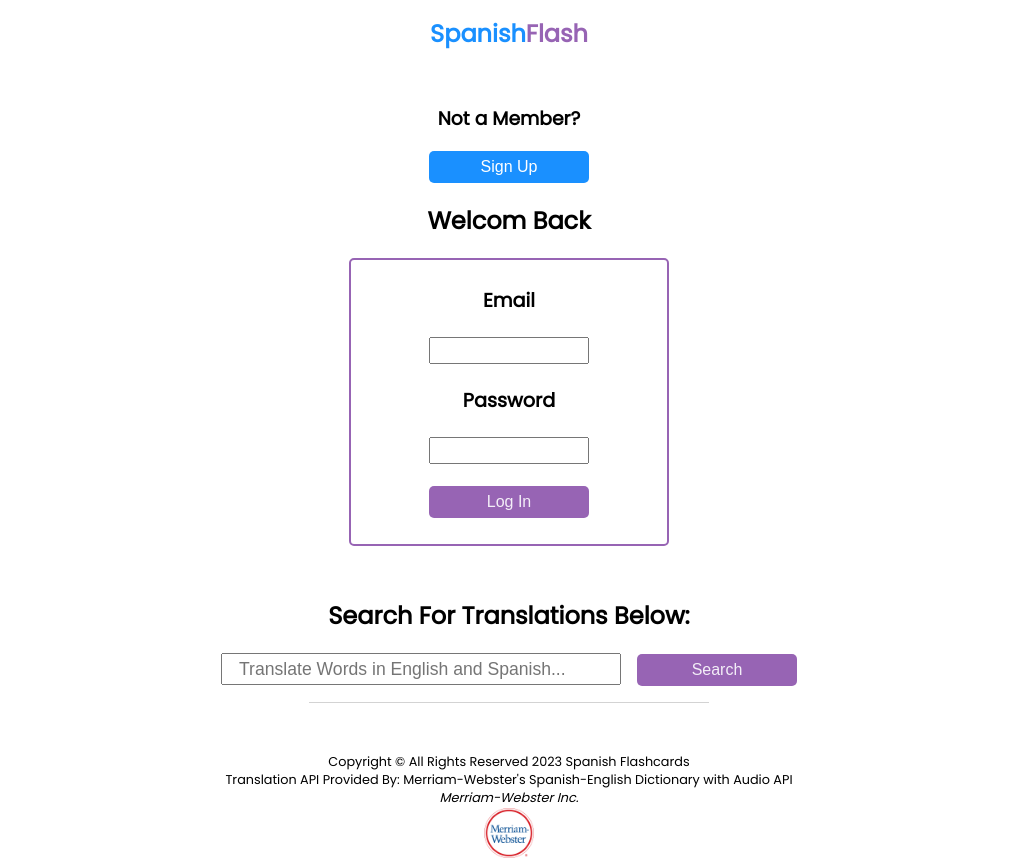
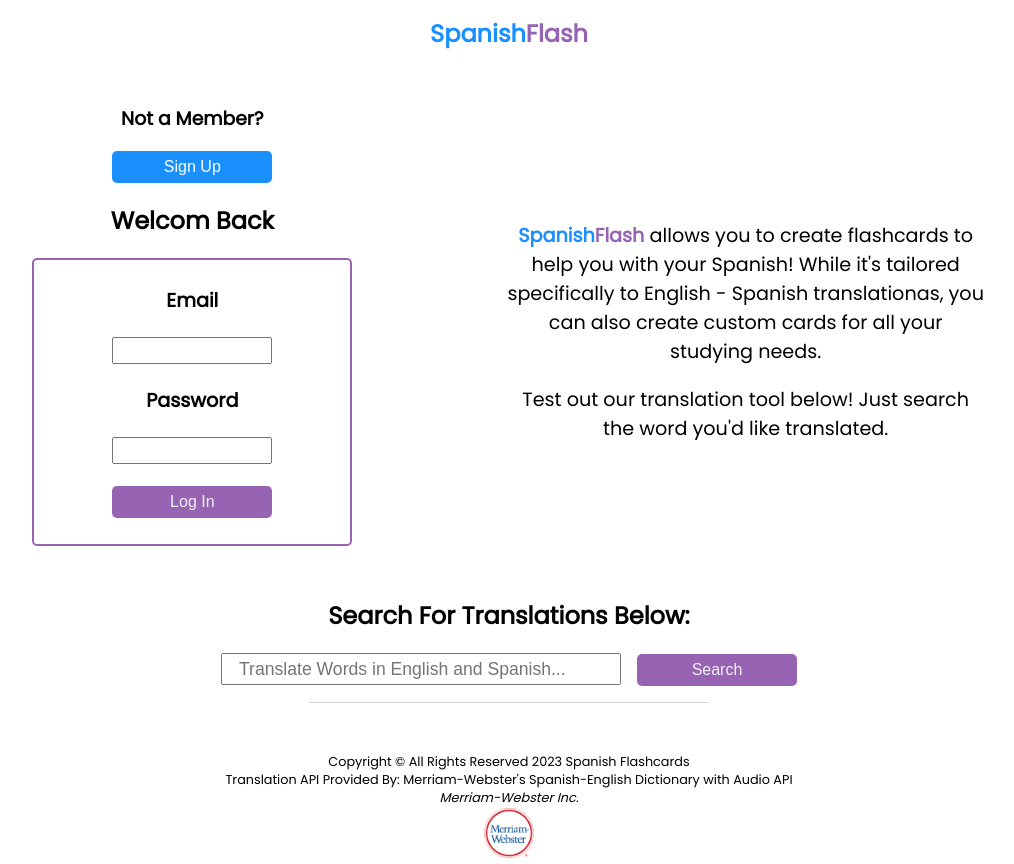
Before and after one commit to al-brooks/spanish-flashcards-client, a React (Create React App) app: page /flashcards/decks/1/cards/1/delete in a window 1280 px wide. Shown: the whole page, without its empty margins (131-1145 px from the left). Built offline with nearby package versions, Linux system fonts and the light colour scheme.

Commit message:
styles landing

```diff
--- a/src/pages/AuthPage/AuthPage.css
+++ b/src/pages/AuthPage/AuthPage.css
@@ -1,4 +1,11 @@
 .AuthPage {
   display: flex;
-  flex-direction: column;
+  flex-direction: row;
+  justify-content: space-evenly;
+  align-items: center;
 }
+
+.AuthPage .welcome {
+  font-size: 1.2rem;
+  width: 30rem;
+}
--- a/src/pages/AuthPage/AuthPage.js
+++ b/src/pages/AuthPage/AuthPage.js
@@ -1,3 +1,4 @@
+import "./AuthPage.css";
 import { useState } from "react";
 import SignUpForm from "../../components/SignUpForm/SignUpForm";
 import LoginForm from "../../components/LoginForm/LoginForm";
@@ -10,24 +11,39 @@ export default function AuthPage({ setUser }) {
   };
 
   return (
+    <section className="AuthPage">
+      <section className="flex flex-col">
+        {formToggle ? (
           <>
-      {formToggle ? (
-        <section className="AuthPage">
             <h3>Not a Member?</h3>
             <button className="btn btn-color-cancel" onClick={handleToggle}>
               Sign Up
             </button>
             <LoginForm setUser={setUser} />
-        </section>
+          </>
         ) : (
-        <section className="AuthPage">
+          <>
             <h3>Already Have a Login?</h3>
             <button className="btn btn-color-cancel" onClick={handleToggle}>
               Log In
             </button>
             <SignUpForm setUser={setUser} />
+          </>
+        )}
       </section>
-      )}
-    </>
+      <section className="welcome">
+        <p>
+          <span className="color-blue">Spanish</span>
+          <span className="color-word">Flash</span> allows you to create
+          flashcards to help you with your Spanish! While it's tailored
+          specifically to English - Spanish translationas, you can also create
+          custom cards for all your studying needs.
+        </p>
+        <p>
+          Test out our translation tool below! Just search the word you'd like
+          translated.
+        </p>
+      </section>
+    </section>
   );
 }
```
Lines whose indentation alone changed are shown as unchanged.
